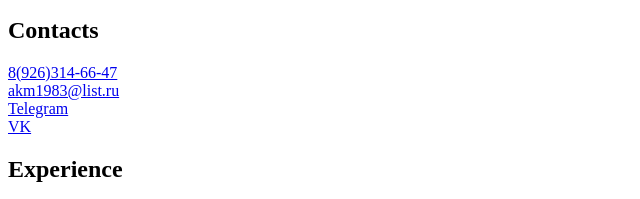
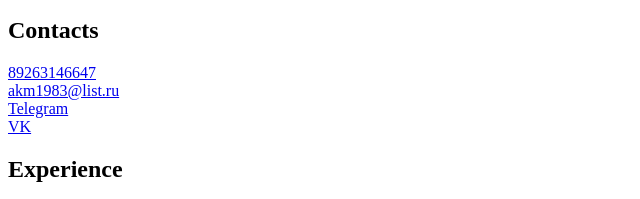
Before and after one commit to akm1983/rsschool-cv, a plain HTML site: page index.html in a window 1280 px wide. Shown: the part 148-347 px from the top of the page, 0-640 px from the left. Drawn offline with Linux system fonts and the light colour scheme.

Commit message:
fix: wrong symbols

```diff
--- a/index.html
+++ b/index.html
@@ -12,7 +12,7 @@
             <p>Systems Analyst</p>
         <h2>Contacts</h2>
             <div>
-                <a href="tel: 89263146647">8(926)314-66-47</a>
+                <a href="tel: 89263146647">89263146647</a>
             </div>
             <div>
                 <a href="mailto: akm1983@list.ru">akm1983@list.ru</a>
@@ -22,6 +22,7 @@
             </div>
             <div>
                 <a href="https://vk.ru/id578266043">VK</a>
+
             </div>
         <h2>Experience</h2>
         <table>
```
